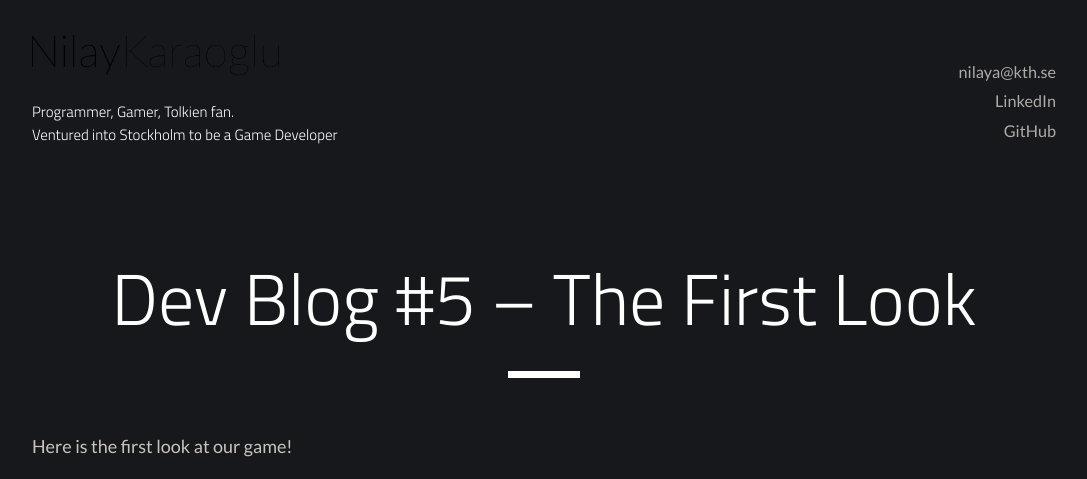
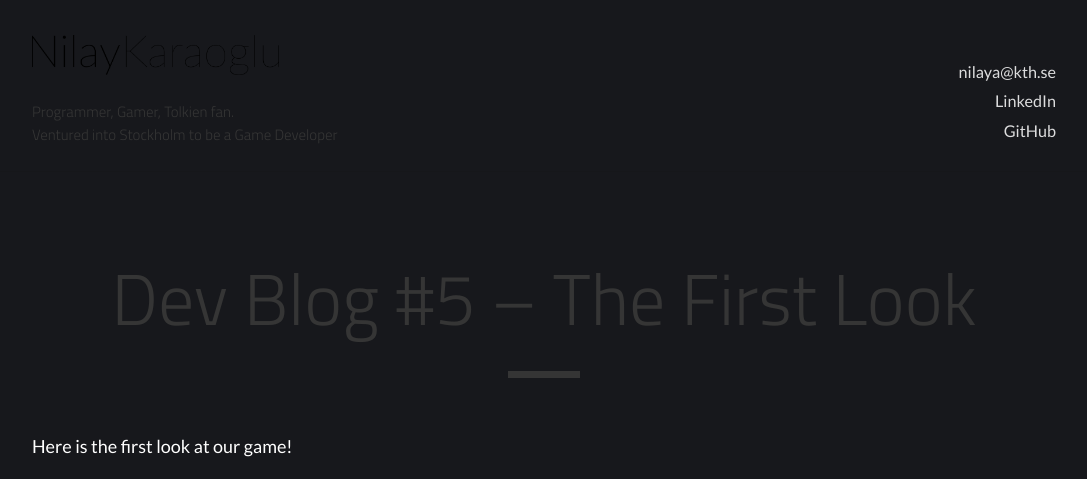
Before and after one commit to eowyn36/eowyn36.github.io, a Jekyll site: the page built from _posts/2016-11-23-the-first-look.md, in a window 1280 px wide. Shown: the top 479 px of the page, without its empty margins (96-1183 px from the left). Built offline with Jekyll 4.4.1, drawn with Linux system fonts in a browser that asks for light colours; grey boxes are pictures that could not be loaded.

Commit message:
Update _variables.scss

```diff
--- a/_sass/_variables.scss
+++ b/_sass/_variables.scss
@@ -1,5 +1,5 @@
-$default-color: #C8C5BF;
-$default-shade: #fff;
+$default-color: #fff;
+$default-shade: #353535;
 $default-tint: #aaa;
 $grey-1: #C8C5BF;
 $grey-2: #e5e5e5;
```
